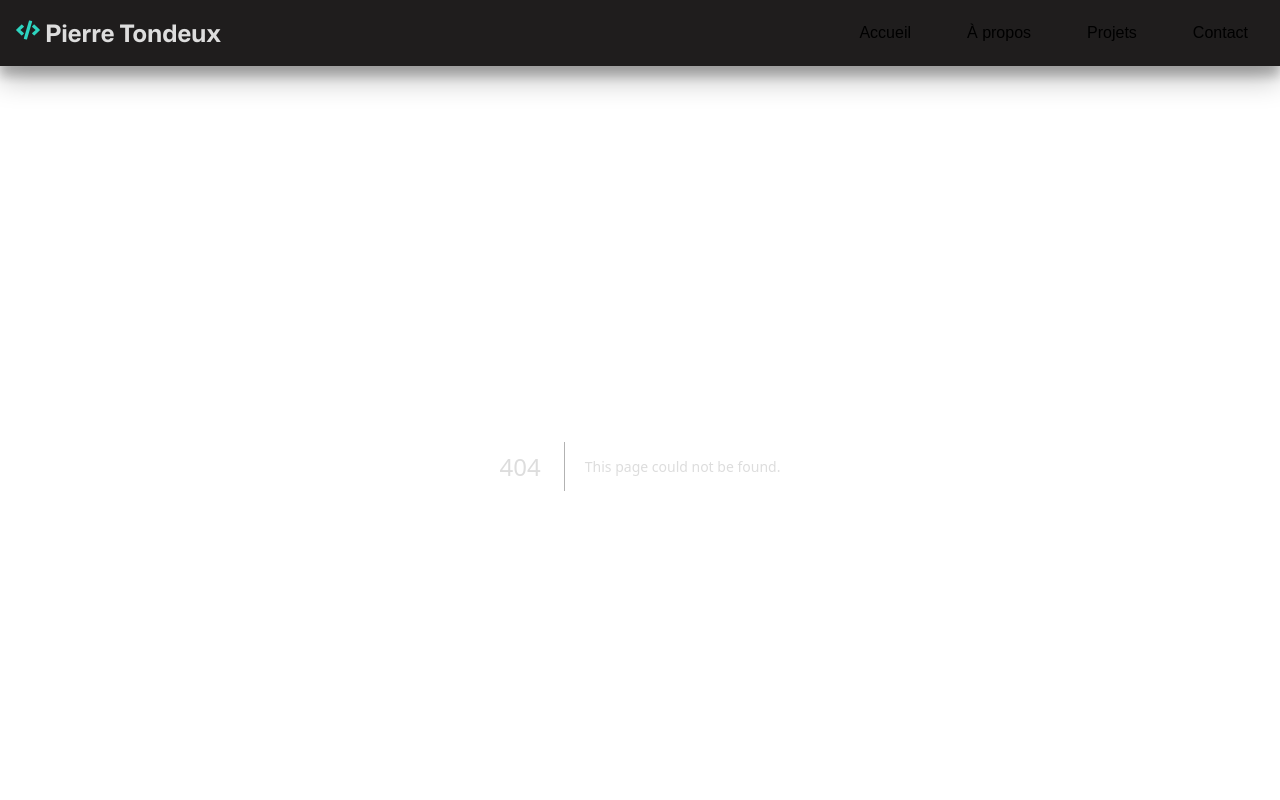
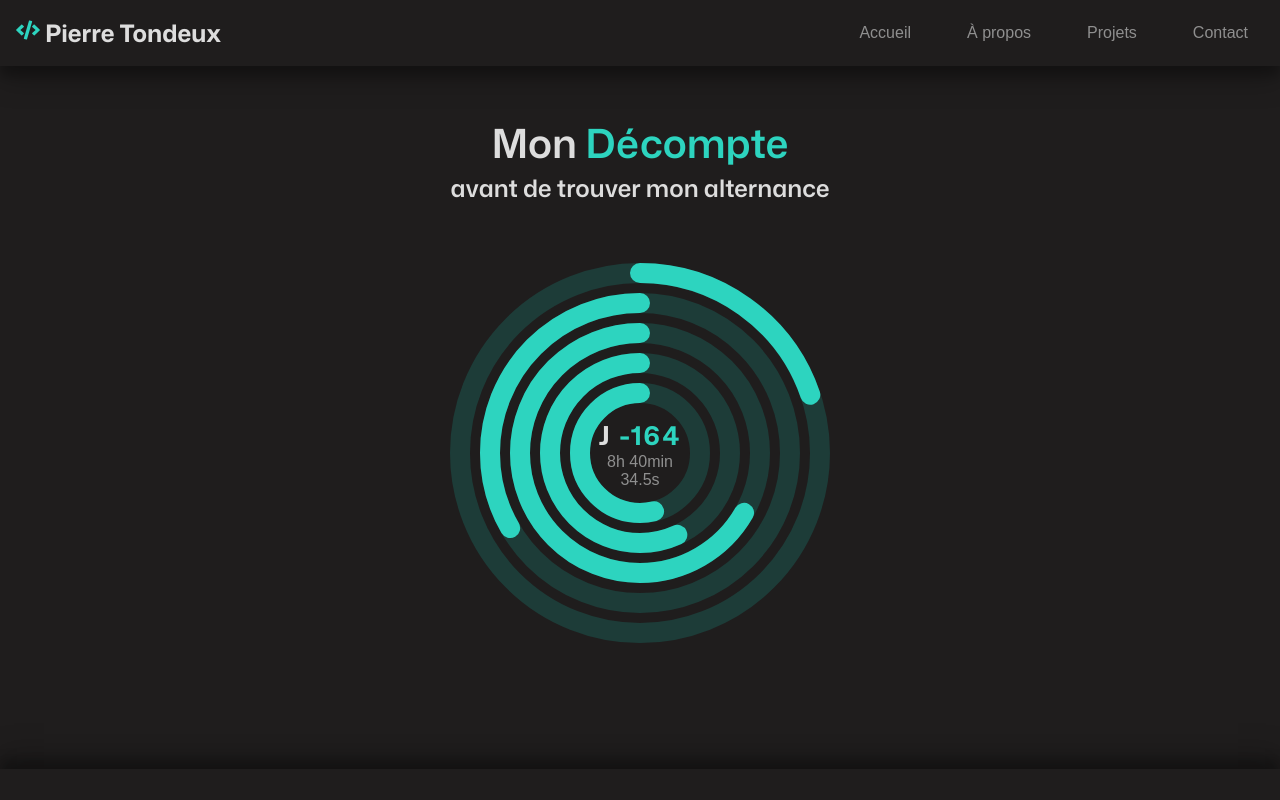
Before and after one commit to PierreTDX/alternance.ptdx.fr, a Next.js app: page /compteur in a window 1280 px wide. Before the commit this address had no page. Shown: the top 800 px of the page. Built offline with nearby package versions, Linux system fonts and the light colour scheme; a web font is replaced by a local one.

Commit message:
Ajout d'un décompte

```diff
--- /dev/null
+++ b/app/compteur/page.tsx
@@ -0,0 +1,23 @@
+import "./counter.scss";
+import Countdown from "@/components/Countdown/Countdown";
+
+export default function Counter() {
+    return (
+        <>
+            <section className="headTitle">
+                <h1>
+                    Mon <span className="important">Décompte</span>
+                </h1>
+                <h2>
+                    avant de trouver mon alternance
+                </h2>
+            </section>
+            <section className="counter">
+                <div className="sectionContent counterContent">
+                    <Countdown />
+                </div>
+            </section>
+
+        </>
+    );
+}
--- /dev/null
+++ b/components/Countdown/Countdown.tsx
@@ -0,0 +1,148 @@
+"use client";
+
+import { useEffect, useRef, useState } from "react";
+import "./countdown.scss";
+
+export default function Countdown() {
+    const defaultStartDate = new Date(2025, 8, 26, 9, 0);
+    const defaultTargetDate = new Date(2025, 11, 25, 17, 0);
+
+    const [startDate, setStartDate] = useState(defaultStartDate);
+    const [targetDate, setTargetDate] = useState(defaultTargetDate);
+
+    const [display, setDisplay] = useState({
+        days: 0,
+        hours: 0,
+        minutes: 0,
+        seconds: 0,
+        milliseconds: 0,
+    });
+
+    const startRef = useRef<HTMLInputElement>(null);
+    const targetRef = useRef<HTMLInputElement>(null);
+
+    const setRingProgress = (id: string, percentage: number) => {
+        const ring = document.querySelector<SVGCircleElement>(`#${id}`);
+        if (!ring) return;
+        const radius = parseFloat(ring.getAttribute("r") || "0");
+        const circumference = 2 * Math.PI * radius;
+        const offset = circumference * (1 - percentage / 100);
+        ring.style.strokeDasharray = `${circumference} ${circumference}`;
+        ring.style.strokeDashoffset = `${offset}`;
+    };
+
+    // Mise à jour des anneaux sauf ring1 (millisecondes)
+    const updateSlowRings = () => {
+        if (!targetDate) return;
+        const now = new Date();
+        const diff = targetDate.getTime() - now.getTime();
+        if (diff <= 0) {
+            setDisplay({ days: 0, hours: 0, minutes: 0, seconds: 0, milliseconds: 0 });
+            ["ring2", "ring3", "ring4", "ring5"].forEach((id) => setRingProgress(id, 0));
+            return;
+        }
+
+        const days = Math.floor(diff / (1000 * 60 * 60 * 24));
+        const hours = Math.floor((diff % (1000 * 60 * 60 * 24)) / (1000 * 60 * 60));
+        const minutes = Math.floor((diff % (1000 * 60 * 60)) / (1000 * 60));
+        const seconds = Math.floor((diff % (1000 * 60)) / 1000);
+
+        setDisplay((prev) => ({ ...prev, days, hours, minutes, seconds }));
+
+        const totalDays = Math.ceil((targetDate.getTime() - startDate.getTime()) / (1000 * 60 * 60 * 24));
+
+        setRingProgress("ring5", (days / totalDays) * 100);
+        setRingProgress("ring4", (hours / 24) * 100);
+        setRingProgress("ring3", (minutes / 60) * 100);
+        setRingProgress("ring2", (seconds / 60) * 100);
+    };
+
+    // Mise à jour du ring1 (millisecondes) via requestAnimationFrame
+    const updateFastRing = () => {
+        if (!targetDate) return;
+        const now = new Date();
+        const diff = targetDate.getTime() - now.getTime();
+        if (diff <= 0) {
+            setRingProgress("ring1", 0);
+            return;
+        }
+        const milliseconds = diff % 1000;
+        setDisplay((prev) => ({ ...prev, milliseconds: Math.floor(milliseconds / 100) }));
+        setRingProgress("ring1", (milliseconds / 1000) * 100);
+        requestAnimationFrame(updateFastRing);
+    };
+
+    useEffect(() => {
+        updateSlowRings();
+        const interval = setInterval(updateSlowRings, 100); // mise à jour lente
+        updateFastRing(); // animation fluide du ring1
+        return () => clearInterval(interval);
+    }, [targetDate, startDate]);
+
+    const formatDateForInput = (date: Date) => {
+        const offset = date.getTimezoneOffset();
+        const localDate = new Date(date.getTime() - offset * 60000);
+        return localDate.toISOString().slice(0, 16);
+    };
+
+    return (
+        <div className="containerCountdown">
+            <svg className="rings" width="400" height="400">
+                <circle className="ring ring-bg" cx="200" cy="200" r="60" />
+                <circle className="ring ring1-progress" id="ring1" cx="200" cy="200" r="60" />
+
+                <circle className="ring ring-bg" cx="200" cy="200" r="90" />
+                <circle className="ring ring-progress" id="ring2" cx="200" cy="200" r="90" />
+
+                <circle className="ring ring-bg" cx="200" cy="200" r="120" />
+                <circle className="ring ring-progress" id="ring3" cx="200" cy="200" r="120" />
+
+                <circle className="ring ring-bg" cx="200" cy="200" r="150" />
+                <circle className="ring ring-progress" id="ring4" cx="200" cy="200" r="150" />
+
+                <circle className="ring ring-bg" cx="200" cy="200" r="180" />
+                <circle className="ring ring-progress" id="ring5" cx="200" cy="200" r="180" />
+            </svg>
+
+            {/* <svg className="rings" width="400" height="400">
+                <circle className="ring ring-bg" cx="200" cy="200" r="180" />
+                <circle className="ring ring1-progress" id="ring1" cx="200" cy="200" r="180" />
+
+                <circle className="ring ring-bg" cx="200" cy="200" r="150" />
+                <circle className="ring ring-progress" id="ring2" cx="200" cy="200" r="150" />
+
+                <circle className="ring ring-bg" cx="200" cy="200" r="120" />
+                <circle className="ring ring-progress" id="ring3" cx="200" cy="200" r="120" />
+
+                <circle className="ring ring-bg" cx="200" cy="200" r="90" />
+                <circle className="ring ring-progress" id="ring4" cx="200" cy="200" r="90" />
+
+                <circle className="ring ring-bg" cx="200" cy="200" r="60" />
+                <circle className="ring ring-progress" id="ring5" cx="200" cy="200" r="60" />
+            </svg> */}
+
+            <div className="center-content">
+                <p className="day-label"><span className="J">J</span> -{display.days}</p>
+                <p className="time-remaining">{display.hours}h {display.minutes}min</p>
+                <p className="time-remaining">{display.seconds}.{display.milliseconds}s</p>
+            </div>
+
+            <div className="controls">
+                <input
+                    className="datetime"
+                    type="datetime-local"
+                    ref={startRef}
+                    value={formatDateForInput(startDate)}
+                    onChange={(e) => setStartDate(new Date(e.target.value))}
+                />
+                <input
+                    className="datetime"
+                    type="datetime-local"
+                    ref={targetRef}
+                    value={formatDateForInput(targetDate)}
+                    onChange={(e) => setTargetDate(new Date(e.target.value))}
+                />
+            </div>
+        </div>
+    );
+}
--- /dev/null
+++ b/components/Countdown/countdown.scss
@@ -0,0 +1,95 @@
+.containerCountdown {
+    position: relative;
+    // width: 400px;
+    // height: 400px;
+}
+
+.rings {
+    transform: rotate(-90deg) scaleY(-1);
+    transition: transform 0.3s ease;
+}
+
+.ring {
+    fill: none;
+    stroke-width: 20;
+    stroke-linecap: round;
+}
+
+.ring-bg {
+    stroke: var(--importantBg);
+}
+
+.ring-progress {
+    stroke: var(--important);
+    transition: stroke-dashoffset 0.5s ease;
+}
+
+.ring1-progress {
+    stroke: var(--important);
+    transition: stroke-dashoffset 0.005s ease;
+}
+
+
+.center-content {
+    position: absolute;
+    top: 200px;
+    left: 0;
+    width: 100%;
+    transform: translateY(-50%);
+
+    display: flex;
+    flex-direction: column;
+    text-align: center;
+    color: var(--important);
+}
+
+
+.day-label {
+    font-size: 26px;
+    font-weight: bold;
+    letter-spacing: 2px;
+}
+
+.J {
+    color: var(--title);
+}
+
+.time-remaining {
+    font-size: 16px;
+    color: var(--p);
+    font-weight: 300;
+}
+
+.controls {
+    display: flex;
+    flex-direction: column;
+    gap: 10px;
+    display: none;
+}
+
+.datetime {
+    font-size: 1.2rem;
+    padding: 0.7rem;
+    border-radius: 0.5rem;
+    background-color: var(--title);
+    border: 2px solid transparent;
+    font-family: var(--font-mona);
+    width: 100%;
+
+    &:focus-visible {
+        outline: 5px solid var(--important);
+        outline-offset: 5px;
+        border-radius: 0.5rem;
+    }
+}
+
+@media (max-width: 410px) {
+    .rings {
+        transform: rotate(-90deg) scaleY(-1) scale(0.7);
+    }
+
+    .center-content {
+        top: 160px;
+        transform: scale(0.7);
+    }
+}
```
Also changed, not shown: app/compteur/counter.scss (added), public/images/posts/ptdxProfil - Copie.png (added).
